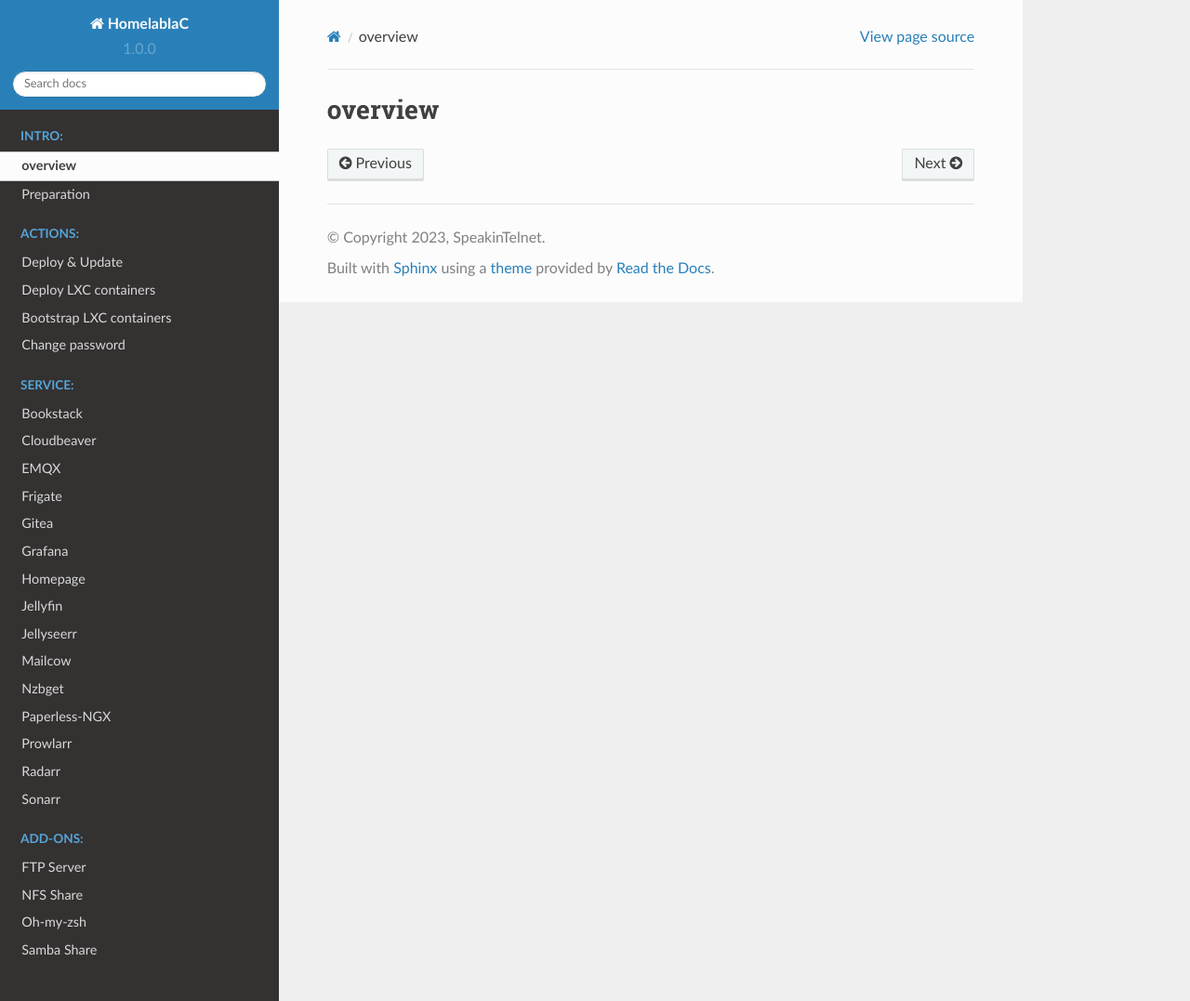
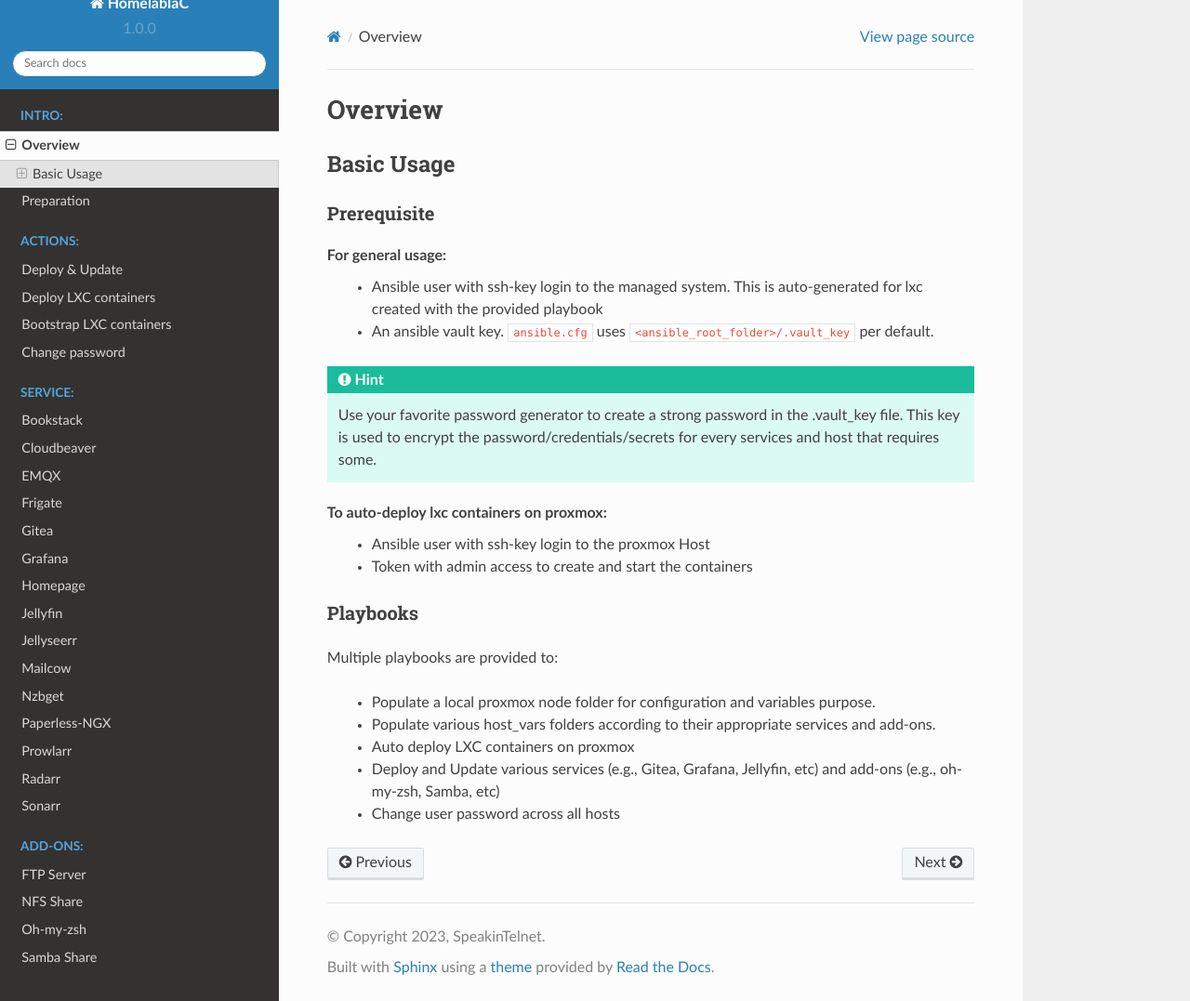
Before and after one commit to SpeakinTelnet/Homelab-IaC, a Sphinx documentation site: the page built from docs/overview.rst, in a window 1280 px wide and 1077 px high. Shown: the whole window at 93% size. Built offline with Sphinx 7.4.7 and the Read the Docs theme 2.0.0, drawn with Linux system fonts in a browser that asks for light colours.

Commit message:
Add docs: Readme and overview

```diff
--- a/README.rst
+++ b/README.rst
@@ -1,33 +1,67 @@
 SpeakinTelnet Homelab-IaC
 =========================
 
-Here lies my homelab's infrastructure as code (IaC) written in Ansible .
+Refer to the `full documentation <https://Homelab-IaC.readthedocs.io>`_ for in-depth
+explanations.
 
-Usage
------
+.. readme-intro-start
 
-Refer to the `full documentation <https://Homelab-IaC.readthedocs.io>`_
-for the in-depth usage.
+Here lies my homelab's infrastructure as code (IaC) written in Ansible. I'm slowly
+updating my current setup to be more readable, re-usable, and publicly available.
+This here repository is but a blank slate. Another branch will be made available once
+I'm done sterilizing my personal setup so you can use it as a filled reference.
 
-.. readme-usage-start
+.. readme-basic-usage-start
+
+Basic Usage
+-----------
 
 Prerequisite
 ************
 
-* TODO
+For general usage:
+  * Ansible user with ssh-key login to the managed system.
+    This is auto-generated for lxc created with the provided playbook
+  * An ansible vault key. ``ansible.cfg`` uses ``<ansible_root_folder>/.vault_key`` per default.
 
-Basic Usage
-***********
+.. hint::
+    Use your favorite password generator to create a strong password  in the .vault_key file.
+    This key is used to encrypt the password/credentials/secrets for every services and host
+    that requires some.
 
-* TODO
+To auto-deploy lxc containers on proxmox:
+  * Ansible user with ssh-key login to the proxmox Host
+  * Token with admin access to create and start the containers
 
-.. readme-usage-end
+
+Playbooks
+*********
+
+Multiple playbooks are provided to:
+
+  * Populate a local proxmox node folder for configuration and variables purpose.
+  * Populate various host_vars folders according to their appropriate services and add-ons.
+  * Auto deploy LXC containers on proxmox
+  * Deploy and Update various services (e.g., Gitea, Grafana, Jellyfin, etc)
+    and add-ons (e.g., oh-my-zsh, Samba, etc)
+  * Change user password across all hosts
+
+.. readme-basic-usage-end
+
+What's next
+-----------
+
+  * Add screenshots and other appealing stuff
+  * Continue to add services
+  * Add my whole blockchain deployment playbook (geth, nethermind, prysm, lodestar...)
+  * Add other things to add
 
 Donate
 ------
 
-I made this has a fun side project and it's free for anyone to use.
-If you like it and wish to donate here's a few of my crypto wallets.
+If you want to support the work I've put in this repo here's a few of my crypto wallets.
+Just know that the best support you could give is a comment or heartfelt thanks so I know
+you appreciate it.
 
 .. _tbl-grid:
 
--- a/docs/index.rst
+++ b/docs/index.rst
@@ -1,5 +1,9 @@
 Welcome to Homelab-IaC's documentation!
 =======================================
+
+.. include:: ../README.rst
+    :start-after: .. readme-intro-start
+    :end-before: .. readme-basic-usage-start
 
 .. toctree::
    :maxdepth: 2
--- a/docs/overview.rst
+++ b/docs/overview.rst
@@ -1,2 +1,6 @@
-overview
+Overview
 ========
+
+.. include:: ../README.rst
+    :start-after: .. readme-basic-usage-start
+    :end-before: .. readme-basic-usage-end
```
